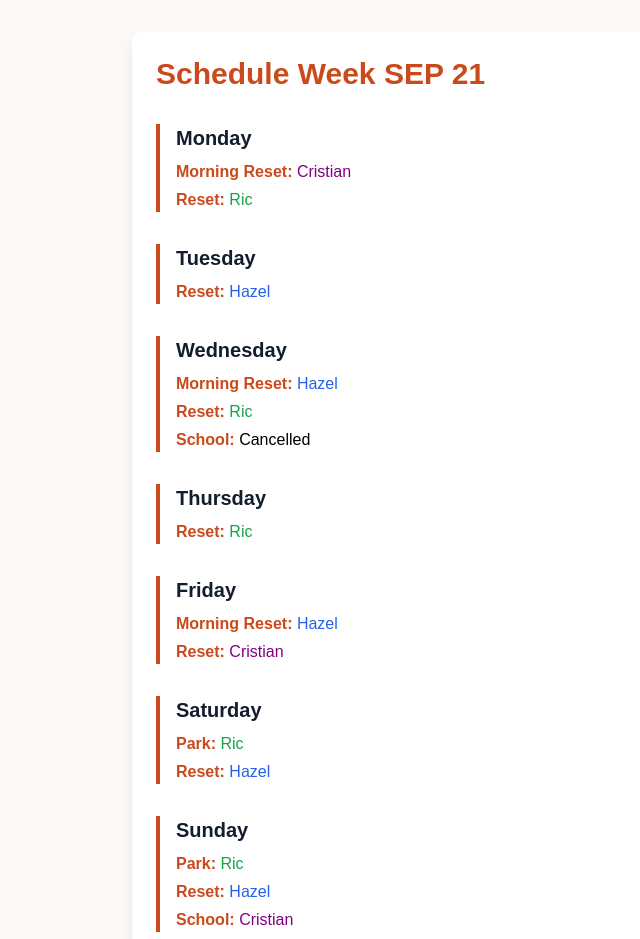
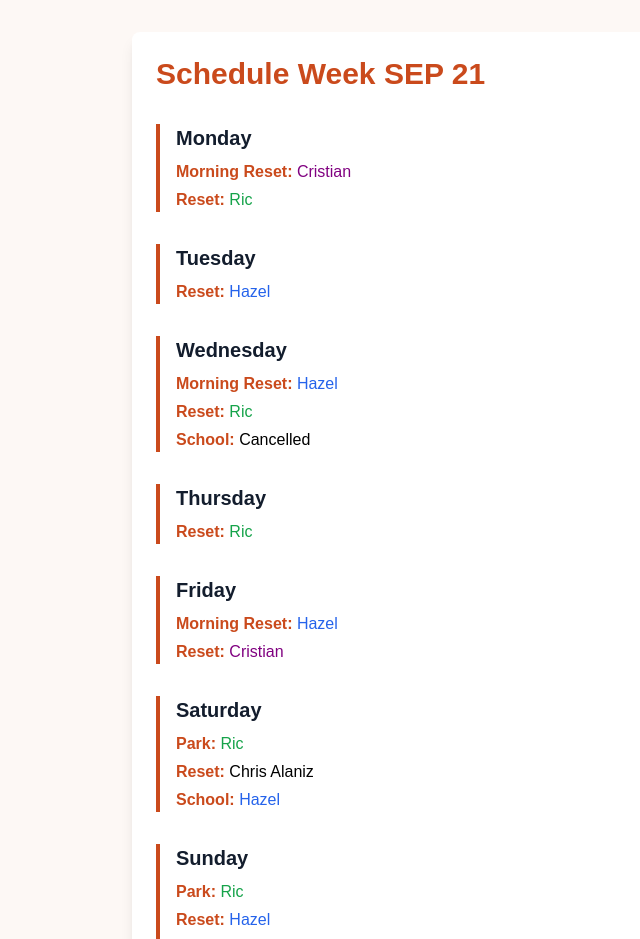
Before and after one commit to Cristian-Baeza/reset-schedule, a Next.js app: page / in a window 1280 px wide. Shown: the top 939 px of the page, without its empty margins (220-860 px from the left). Built offline with nearby package versions, Linux system fonts and the light colour scheme.

Commit message:
event update

```diff
--- a/app/page.tsx
+++ b/app/page.tsx
@@ -45,7 +45,8 @@ export default function Home() {
       day: "Saturday",
       assignments: [
         { location: "Park", person: "Ric" },
-        { location: "Reset", person: "Hazel" },
+        { location: "Reset", person: "Chris Alaniz" },
+        { location: "School", person: "Hazel" },
       ],
     },{
       day: "Sunday",
```
